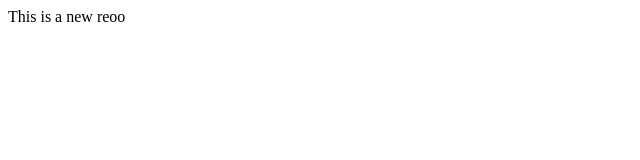
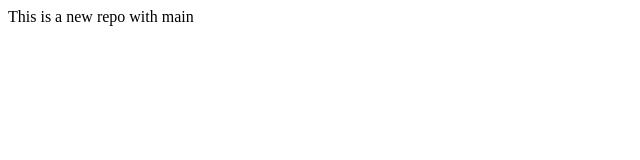
Before and after one commit to Tushar8804/localrepo, a plain HTML site: page index.html in a window 1280 px wide. Shown: the full height of the page, 0-640 px from the left. Drawn offline with Linux system fonts and the light colour scheme.

Commit message:
changes done

```diff
--- a/index.html
+++ b/index.html
@@ -1 +1 @@
-<p>This is a new reoo</p>
+<p>This is a new repo with main</p>
```
